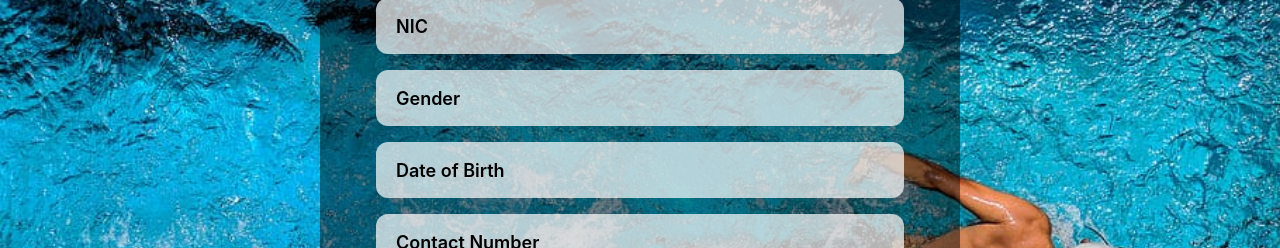
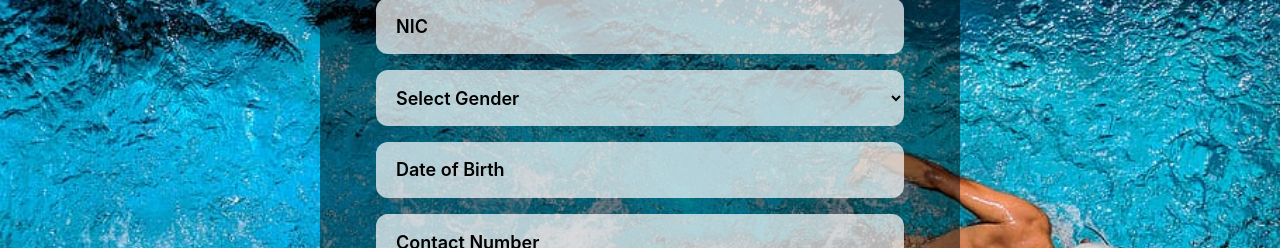
Before and after one commit to IT22148254/MLB_WD_ITP24_B3_13, a React (Create React App) app in the folder Frontend/: page /edit/1 in a window 1280 px wide. Shown: the part 186-434 px from the top of the page. Built offline with nearby package versions, Linux system fonts and the light colour scheme; no server answers.

Commit message:
Add react-calendar component to EmployeeEditForm and EmployeeRegisterForm

```diff
--- a/Frontend/src/components/EmployeeEditForm.jsx
+++ b/Frontend/src/components/EmployeeEditForm.jsx
@@ -2,6 +2,8 @@ import React, { useEffect, useState } from "react";
 import Swal from "sweetalert2";
 import axios from "axios";
 import { useNavigate } from "react-router-dom";
+import Calendar from "react-calendar";
+import "./calendar.css";
 
 const EmployeeEditForm = ({ id }) => {
   let navigate = useNavigate();
@@ -9,11 +11,13 @@ const EmployeeEditForm = ({ id }) => {
   const [fullName, setFullName] = useState("");
   const [nic, setNic] = useState("");
   const [gender, setGender] = useState("");
-  const [dob, setDob] = useState("");
+  const [dob, setDob] = useState(null);
   const [contactNo, setContactNo] = useState("");
   const [email, setEmail] = useState("");
   const [address, setAddress] = useState("");
   const [qualifications, setQualifications] = useState("");
+
+  const [isDobSelected, setIsDobSelected] = useState(false);
 
   useEffect(() => {
     console.log("id: ", id);
@@ -24,10 +28,12 @@ const EmployeeEditForm = ({ id }) => {
         );
         const employee = response.data;
 
+        console.log("DOB: ", employee.dob);
+
         setFullName(employee.fullName);
         setNic(employee.nic);
         setGender(employee.gender);
-        setDob(employee.dob);
+        setDob(new Date(employee.dob));
         setContactNo(employee.contactNo);
         setEmail(employee.email);
         setAddress(employee.address);
@@ -52,8 +58,8 @@ const EmployeeEditForm = ({ id }) => {
     setGender(e.target.value);
   };
 
-  const handleDobChange = (e) => {
-    setDob(e.target.value);
+  const handleDobChange = (value) => {
+    setDob(value);
   };
 
   const handleContactNoChange = (e) => {
@@ -203,20 +209,46 @@ const EmployeeEditForm = ({ id }) => {
         />
       </div>
       <div className={inputContainerStyle}>
-        <input
-          className={inputStyle}
-          placeholder="Gender"
+        <select
+          className="w-full bg-transparent h-14 rounded-xl text-black font-semibold text-lg pl-4"
           value={gender}
           onChange={handleGenderChange}
-        />
+        >
+          <option value="" disabled>
+            Select Gender
+          </option>
+          <option value="Male">Male</option>
+          <option value="Female">Female</option>
+        </select>
       </div>
-      <div className={inputContainerStyle}>
-        <input
-          className={inputStyle}
-          placeholder="Date of Birth"
-          value={dob}
-          onChange={handleDobChange}
-        />
+      <div className={inputContainerStyle + " relative select-none"}>
+        <p
+          onClick={() => setIsDobSelected(!isDobSelected)}
+          className={
+            "flex items-center w-full bg-transparent h-14 rounded-xl text-black pl-5 " +
+            (dob ? "font-normal text-lg" : "font-semibold text-lg")
+          }
+        >
+          {dob === null
+            ? "Date of Birth"
+            : `${dob.getFullYear()} - ${
+                dob.getMonth() < 10
+                  ? "0" + dob.getMonth().toString()
+                  : dob.getMonth()
+              } - ${
+                dob.getDate() < 10
+                  ? "0" + dob.getDate().toString()
+                  : dob.getDate()
+              }`}
+        </p>
+        <div
+          className={
+            "absolute z-10 top-16 right-0 transition-opacity duration-150 ease-in-out  " +
+            (isDobSelected ? "opacity-100" : "opacity-0")
+          }
+        >
+          <Calendar onChange={handleDobChange} value={dob} />
+        </div>
       </div>
       <div className={inputContainerStyle}>
         <input
--- a/Frontend/src/components/EmployeeRegisterForm.jsx
+++ b/Frontend/src/components/EmployeeRegisterForm.jsx
@@ -32,7 +32,6 @@ const EmployeeRegisterForm = () => {
   };
 
   const handleDobChange = (value) => {
-    console.log(value);
     setDob(value);
   };
 
@@ -170,7 +169,10 @@ const EmployeeRegisterForm = () => {
       <div className={inputContainerStyle + " relative select-none"}>
         <p
           onClick={() => setIsDobSelected(!isDobSelected)}
-          className="flex items-center w-full bg-transparent h-14 rounded-xl text-black font-semibold text-lg pl-4"
+          className={
+            "flex items-center w-full bg-transparent h-14 rounded-xl text-black text-xl pl-5 " +
+            (dob ? "font-normal" : "font-semibold ")
+          }
         >
           {dob === null
             ? "Date of Birth"
--- a/Frontend/src/components/EmployeeTable.jsx
+++ b/Frontend/src/components/EmployeeTable.jsx
@@ -22,10 +22,10 @@ const EmployeeTable = () => {
     fetchEmployees();
   }, []);
 
-  useEffect(() => {
-    console.log("employees: ", employees);
-    // setData(employees);
-  }, [employees]);
+  // useEffect(() => {
+  //   console.log("employees: ", employees);
+  //   // setData(employees);
+  // }, [employees]);
 
   const handleEdit = (id) => {
     console.log(`Edit employee with id: ${id}`);
@@ -83,7 +83,7 @@ const EmployeeTable = () => {
         <div className="border-2 border-black p-3">NIC</div>
         <div className="border-2 border-black p-3">Gender</div>
         <div className="border-2 border-black p-3">Contact No</div>
-        <div className="border-2 bordnicer-black p-3">Email</div>
+        <div className="border-2 border-black p-3">Email</div>
         <div className="border-2 border-black p-3">Address</div>
         <div className="border-2 border-black p-3">Edit</div>
         <div className="border-2 border-black p-3">Delete</div>
```
